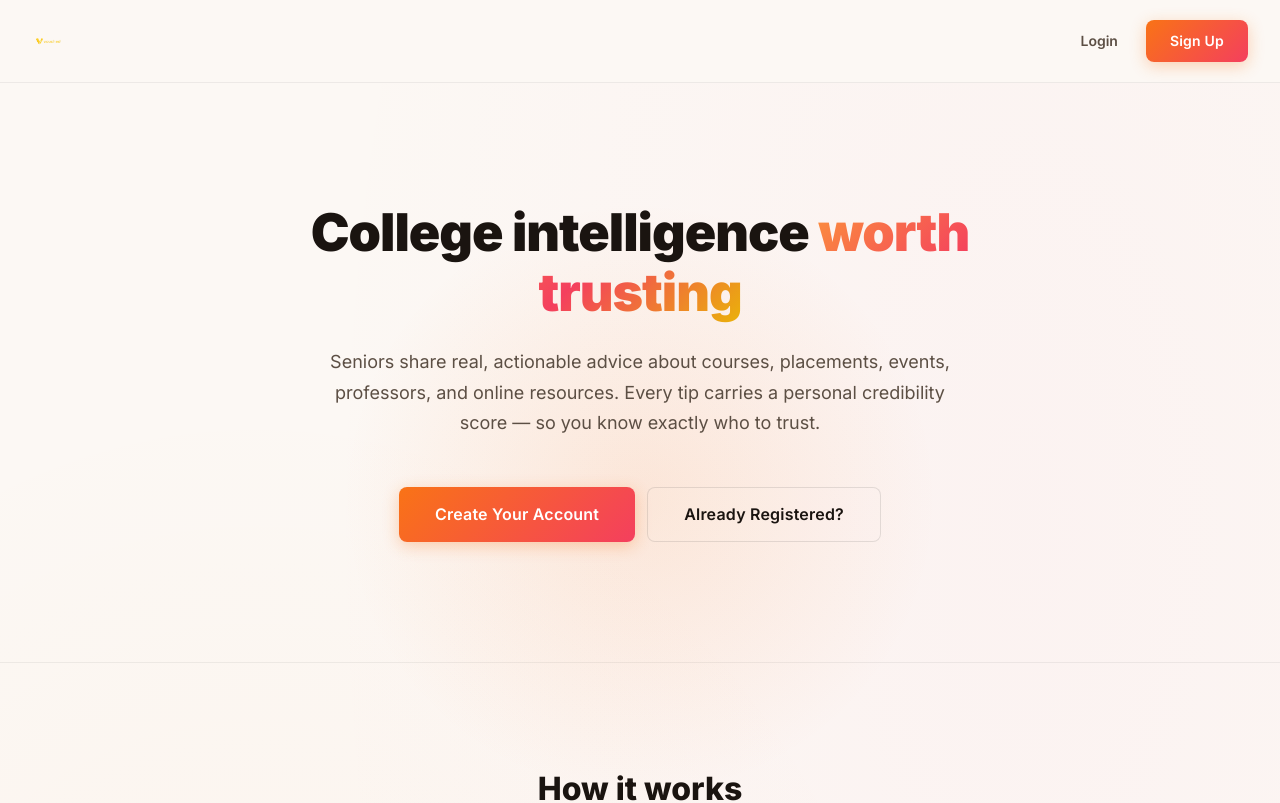
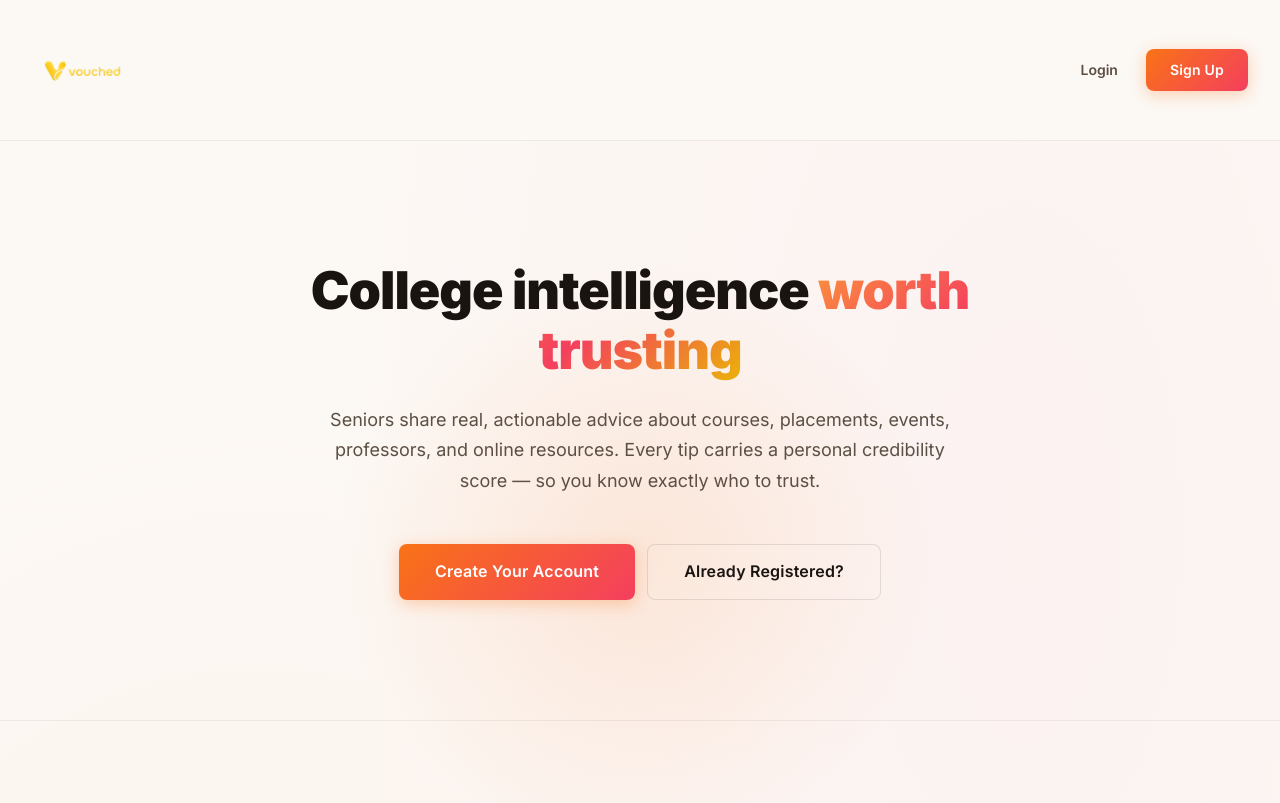
Before and after one commit to Rohil-Soni/Vouched, a React (Vite) app in the folder frontend/: page / in a window 1280 px wide. Shown: the top 803 px of the page. Built offline with nearby package versions, Linux system fonts and the light colour scheme.

Commit message:
feat: Update CORS and adjust navbar logo size in Landing page.
- backend/src/app.js: Updated CORS allowed origins for production and dev ports.
- frontend/src/index.css: Adjusted navbar logo image size to 100x100px.
- frontend/src/pages/Landing.jsx: Switched inline style for logo to CSS class.

```diff
--- a/frontend/src/index.css
+++ b/frontend/src/index.css
@@ -141,8 +141,8 @@ a:hover { color: var(--accent); }
 }
 
 .navbar__logo-img {
-  height: 28px;
-  width: auto;
+  height: 100px;
+  width: 100px;
 }
 
 .navbar__links { display: flex; align-items: center; gap: 2px; }
--- a/frontend/src/pages/Landing.jsx
+++ b/frontend/src/pages/Landing.jsx
@@ -15,7 +15,7 @@ export default function Landing() {
         borderBottom: '1px solid var(--border)',
         position: 'sticky', top: 0, zIndex: 100
       }}>
-        <img src={logoHorizontal} alt="Vouched" style={{ height: 32 }} />
+        <img src={logoHorizontal} alt="Vouched" className="navbar__logo-img" />
         {user ? (
           <Link to="/feed" className="btn btn-primary" style={{ width: 'auto', padding: '10px 20px' }}>
             Go to Feed
```
Also changed, not shown: 1 other file (tests, documents, lock files or other folders).
